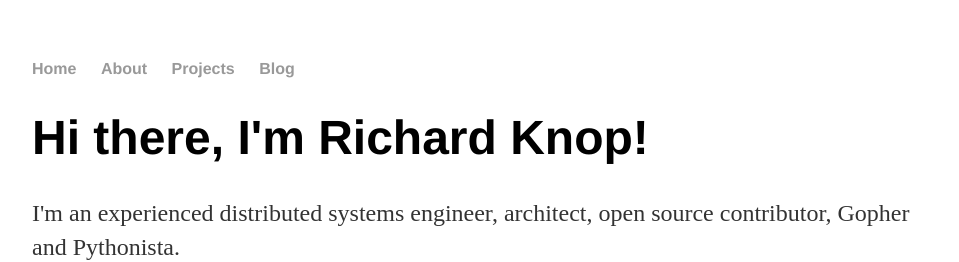
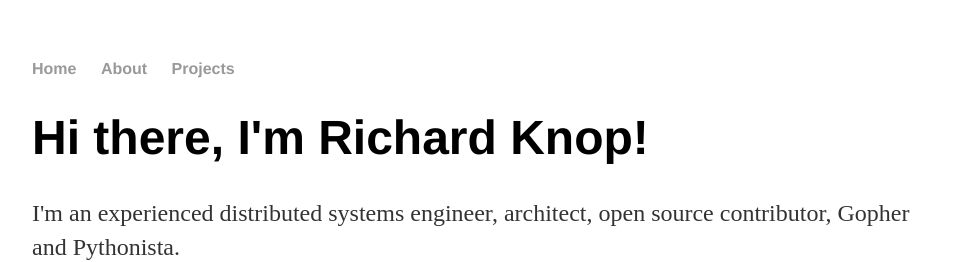
Before and after one commit to RichardKnop/richardknop.github.io, a Jekyll site: the page built from index.html, in a window 1280 px wide. Shown: the top 262 px of the page, without its empty margins (160-1119 px from the left). Built offline with Jekyll 4.4.1, drawn with Linux system fonts in a browser that asks for light colours.

Commit message:
Update default.html

```diff
--- a/_layouts/default.html
+++ b/_layouts/default.html
@@ -11,7 +11,6 @@
         <li><a href="/">Home</a></li>
         <li><a href="/about">About</a></li>
         <li><a href="/projects">Projects</a></li>
-        <li><a href="http://blog.richardknop.com/">Blog</a></li>
       </ul>
     </nav>
     <div class="container">
```
